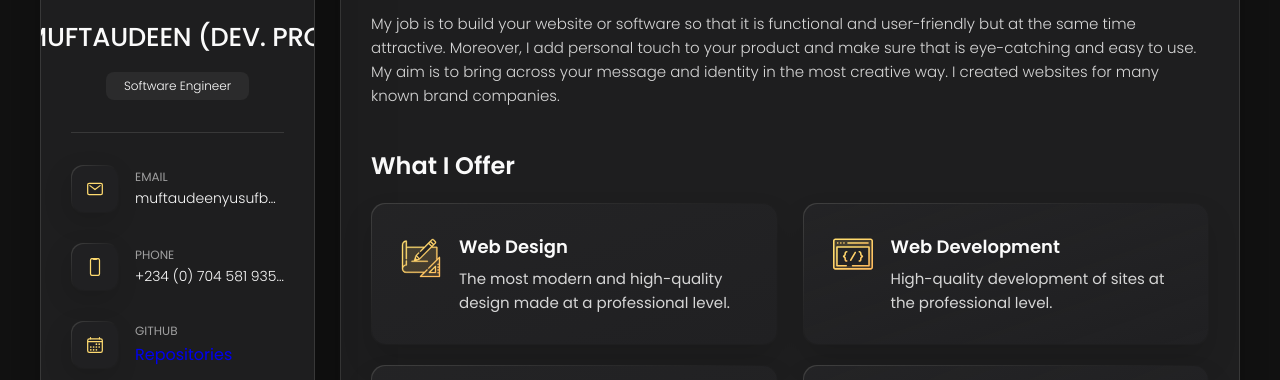
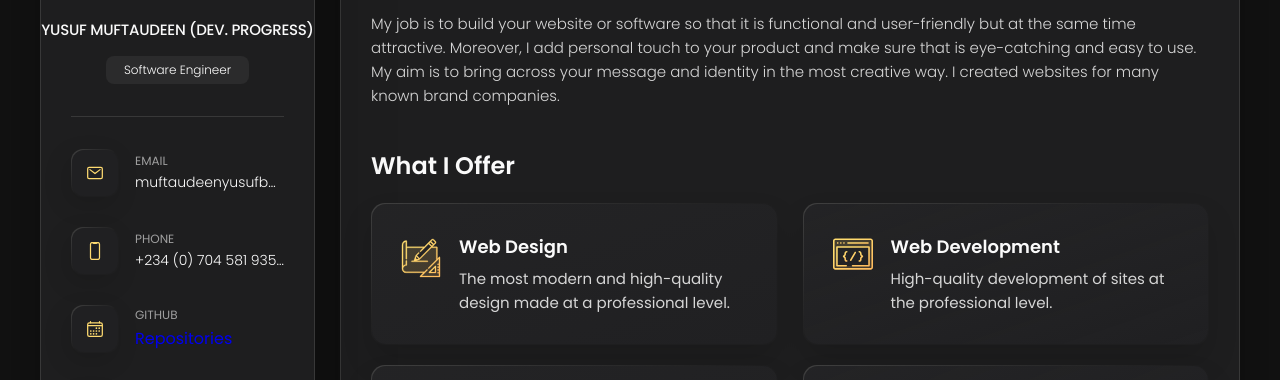
Before and after one commit to Miftau/my-portfolio, a plain HTML site: page index.html in a window 1280 px wide. Shown: the part 230-610 px from the top of the page. Drawn offline with nearby package versions, Linux system fonts and the light colour scheme.

Commit message:
adjust styling

```diff
--- a/assets/css/style.css
+++ b/assets/css/style.css
@@ -338,7 +338,7 @@ main {
 
 .info-content .name {
   color: var(--white-2);
-  font-size: var(--fs-3);
+  font-size: var(--fs-7);
   font-weight: var(--fw-500);
   letter-spacing: -0.25px;
   margin-bottom: 10px;
```
